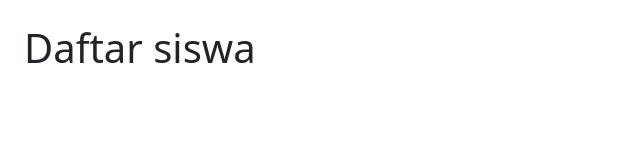
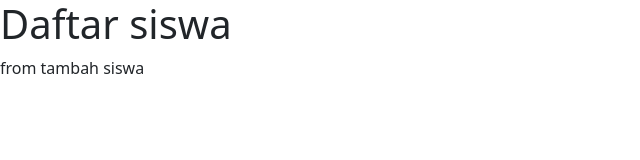
Before and after one commit to syalwamadani496/2024-data-siswa, a plain HTML site: page siswa.html in a window 1280 px wide. Shown: the whole page, without its empty margins (0-640 px from the left). Drawn offline with nearby package versions, Linux system fonts and the light colour scheme.

Commit message:
menambah link aplikasi gacorrr

```diff
--- a/siswa.html
+++ b/siswa.html
@@ -9,8 +9,9 @@
   <script src="https://cdn.jsdelivr.net/npm/bootstrap@5.3.2/dist/js/bootstrap.bundle.min.js" integrity="sha384-C6RzsynM9kWDrMNeT87bh95OGNyZPhcTNXj1NW7RuBCsyN/o0jlpcV8Qyq46cDfL" crossorigin="anonymous"></script>
 </head>
 
-<body class="m-4">
+<body class="m-">
 <h1>Daftar siswa</h1>
+ <a herf="index.html">from tambah siswa</a>
 </body>
 
 </html>
```
Also changed, not shown: index.html (+1 -0 lines).
